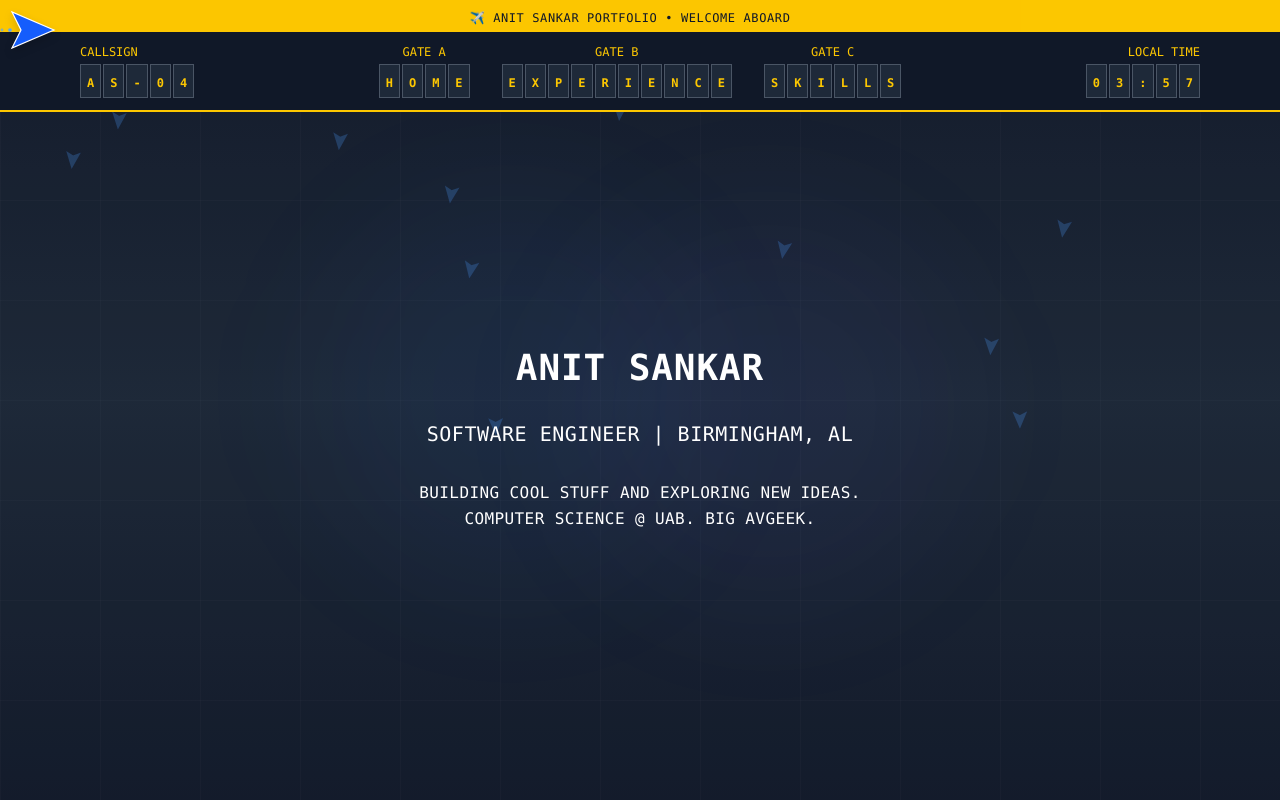
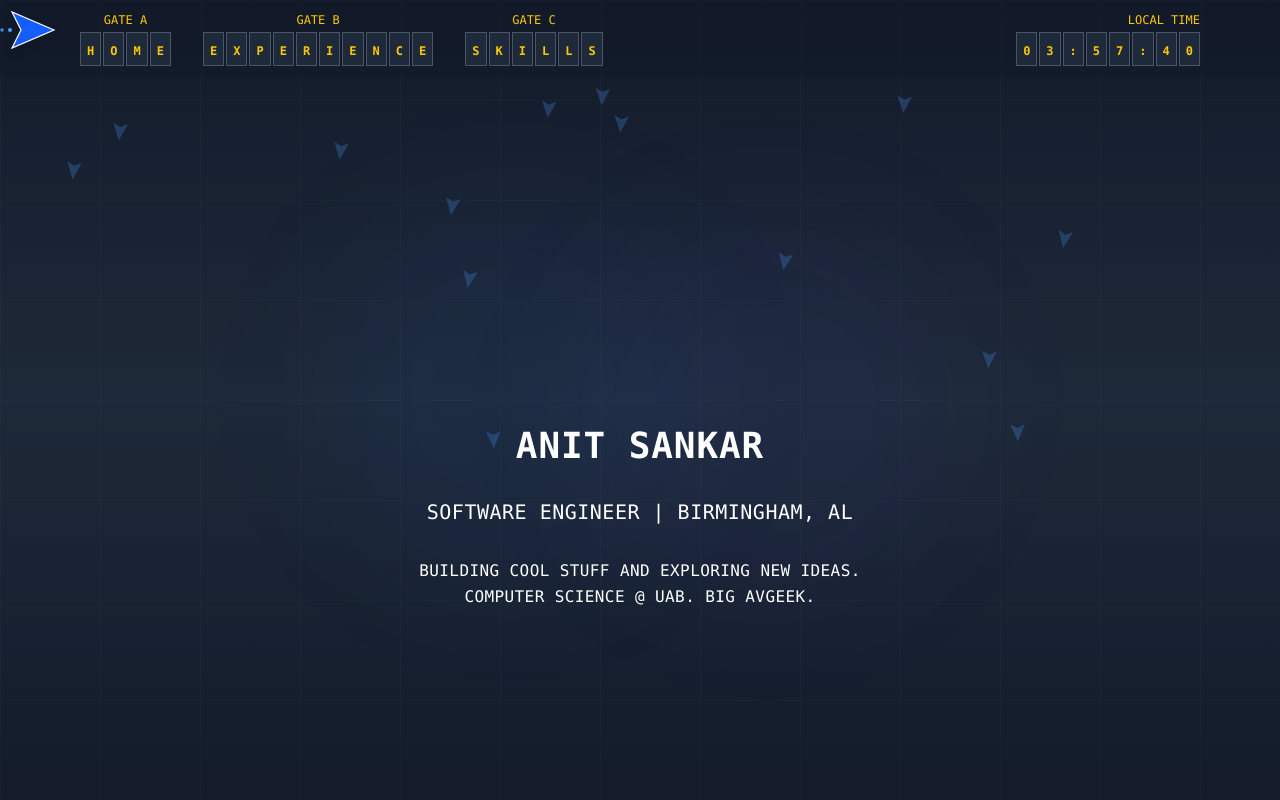
Before and after one commit to asankar04/asankar04, a React (Vite) app: page / in a window 1280 px wide. Shown: the top 800 px of the page. Built offline with nearby package versions, Linux system fonts and the light colour scheme.

Commit message:
organized components

```diff
--- a/src/App.tsx
+++ b/src/App.tsx
@@ -1,23 +1,23 @@
-import Header from './components/Header';
-import LandingPage from './components/Landing';
-import ExperiencePage from './components/Experience';
-import SkillsPage from './components/Skills';
+import Header from './components/Header/Header';
+import LandingPage from './components/Sections/Landing';
+import ExperiencePage from './components/Sections/Experience';
+import SkillsPage from './components/Sections/Skills';
 import PaperPlane from './components/PaperPlane';
+// import SkyBackground from './components/SkyBackground';
 import AnimatedBackground from './components/AnimatedBackground';
 
 function App() {
   return (
     <div className="min-h-screen relative">
-      {/* Animated dark background with falling planes */}
+      {/* Background */}
       <AnimatedBackground />
+      {/* <SkyBackground /> */}
 
-      {/* Header with departure board style */}
+      {/* Cursor & Header */}
+      <PaperPlane />
       <Header />
 
-      {/* User-controlled paper plane cursor */}
-      <PaperPlane />
-
-      {/* Main content sections */}
+      {/* Content sections */}
       <main className="relative z-10">
         <section
           id="home"
--- a/src/components/Header.tsx
+++ b/src/components/Header/Header.tsx
@@ -40,8 +40,8 @@ export default function Header() {
   ];
 
   return (
-    <header className="fixed top-0 left-0 right-0 bg-gray-900 border-b-2 border-yellow-400 z-40">
-      {/* Live Status Bar */}
+    <header className="top-0 left-0 right-0 bg-gray-900/50 z-40">
+      {/* Live Status Bar
       <motion.div
         className="bg-yellow-400 text-gray-900 text-center py-1 overflow-hidden"
         animate={{ opacity: [1, 0.8, 1] }}
@@ -54,18 +54,10 @@ export default function Header() {
         >
           ✈️ ANIT SANKAR PORTFOLIO • WELCOME ABOARD
         </motion.span>
-      </motion.div>
+      </motion.div> */}
 
       <nav className="max-w-6xl mx-auto px-4 py-3">
         <div className="flex items-center justify-between">
-          {/* Callsign Display */}
-          <div className="flex flex-col items-start">
-            <div className="text-yellow-400 text-xs font-mono mb-1">
-              CALLSIGN
-            </div>
-            <LetterBoard text="AS-04" />
-          </div>
-
           {/* Navigation with departure board style */}
           <div className="flex space-x-8">
             {navItems.map((item) => (
@@ -94,6 +86,7 @@ export default function Header() {
                 hour12: false,
                 hour: '2-digit',
                 minute: '2-digit',
+                second: '2-digit',
               })}
             />
           </div>
--- a/src/components/Experience.tsx
+++ b/src/components/Sections/Experience.tsx
@@ -1,4 +1,4 @@
-import RunwayCard from './RunwayCard';
+import RunwayCard from '../RunwayCard';
 
 export default function ExperiencePage() {
   return (
```
Also changed, not shown: src/components/Footer/Footer.tsx (renamed from src/components/Footer.tsx), src/components/Sections/Landing.tsx (renamed from src/components/Landing.tsx), src/components/Sections/Skills.tsx (renamed from src/components/Skills.tsx).
